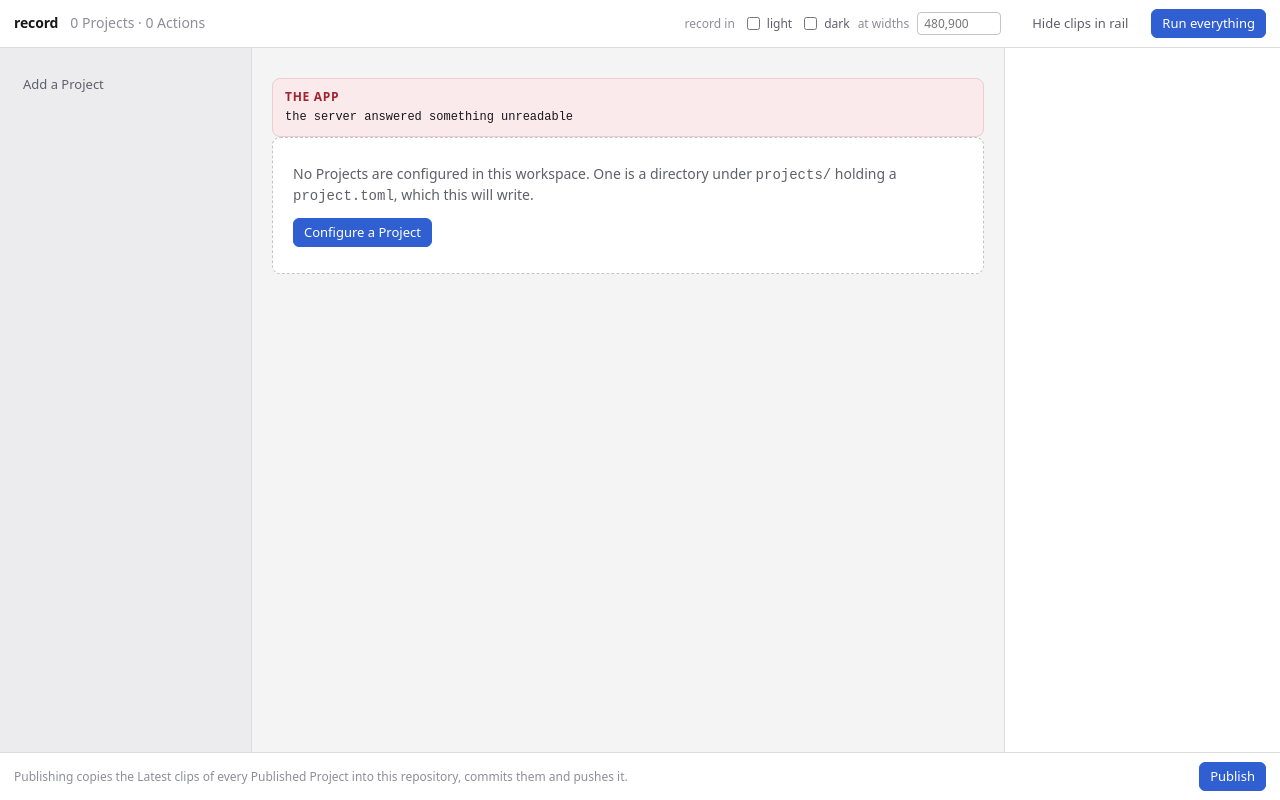
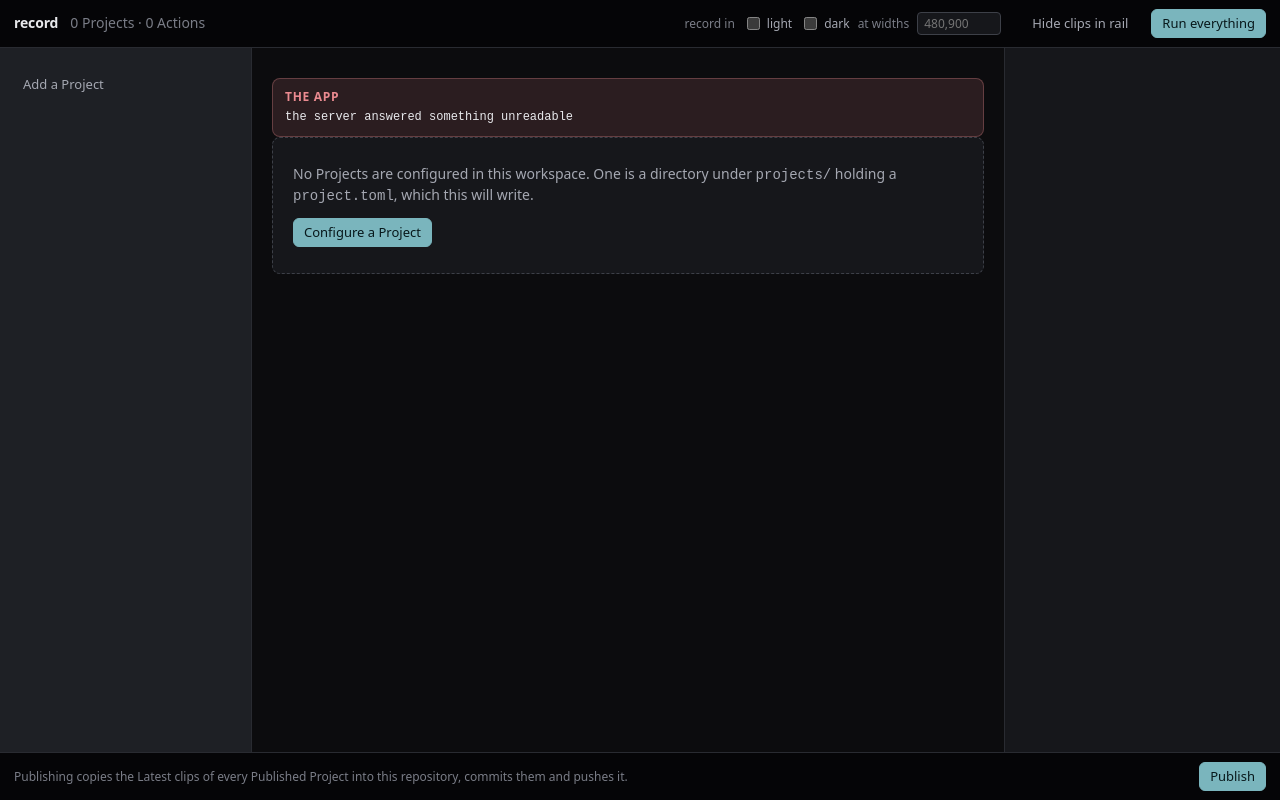
Before and after one commit to chrisJuresh/record, a website with bundled scripts: page apps/app/index.html in a window 1280 px wide. Built offline with nearby package versions, Linux system fonts and the light colour scheme; files whose address does not match are found by name.

Commit message:
The app is drawn in design.jpg's dark palette (#62)

```diff
--- a/apps/app/app.css
+++ b/apps/app/app.css
@@ -1,29 +1,68 @@
 /*
- * The app's appearance, in the direction chosen from the prototype sheet: a
- * rail of Projects and their Actions, one clip on the stage, and the width
- * beside it spent rather than left blank.
+ * The app's appearance: the layout chosen from the prototype sheet -- a rail of
+ * Projects and their Actions, one clip on the stage, and the width beside it
+ * spent rather than left blank -- drawn in the palette of
+ * spikes/prototype-sheets/design.jpg.
  *
- * The palette is the sheet's, kept whole. What was judged there was where
- * things sit, so moving them is a decision to reopen and colouring them is not.
+ * The two halves came from different places and are reopened separately. Where
+ * things sit was judged on the sheet, so moving them is still a decision to
+ * reopen. The colours are design.jpg's, taken as a direction and not as a
+ * specification: every surface it renders sits inside the bottom eight percent
+ * of the range, which is an undifferentiated slab that bands on a real display.
+ * So the ground, the hues and the order of the surfaces are its, and the size
+ * of the steps between them is not. What it never showed -- a failed Run, a
+ * Stale Action, a Parameter changed between Runs -- is derived here, holding
+ * the meanings the light palette gave them.
  */
 
 :root {
-  --page: #f4f4f5;
-  --panel: #ffffff;
-  --sunken: #ececee;
-  --line: #dcdce0;
-  --line-strong: #c3c3c9;
-  --ink: #18181b;
-  --ink-dim: #5f5f6a;
-  --ink-faint: #8e8e99;
-  --accent: #2f5fd0;
-  --accent-soft: #e5ecfb;
-  --trouble: #a3232d;
-  --trouble-soft: #fbeaec;
-  /* An Action gone Stale is not a failure, so it is not the colour of one. */
-  --caution: #8a5a00;
-  --caution-soft: #fdf3dc;
-  --caution-line: #eddcae;
+  /*
+   * Scrollbars, checkboxes and every <select> in the Parameters take their
+   * ground from this and from nothing below it. Without it a dark app draws a
+   * white dropdown in the middle of the column it is tuned from.
+   */
+  color-scheme: dark;
+
+  /*
+   * The frame the app is drawn in -- the topbar and the footbar -- which the
+   * render sets darker than anything they enclose. It is the one surface that
+   * is not a panel and not the page, and it is what makes the black band top
+   * and bottom rather than three greys in a row.
+   */
+  --bezel: #050507;
+  --page: #0c0c0e;
+  --panel: #16171b;
+  --sunken: #1e2025;
+  --line: #292b31;
+  --line-strong: #3d4048;
+  --ink: #e8e9ec;
+  --ink-dim: #a5a8b2;
+  --ink-faint: #7a7d87;
+  /*
+   * Teal, and light enough to be read as text: the accent says Published,
+   * chosen by hand, and recording as often as it fills anything. Where it does
+   * fill, it fills under dark letters -- a light fill on a dark ground is read
+   * the other way up from a saturated one on a white page.
+   */
+  --accent: #7ab5bd;
+  /*
+   * Washes, not tints. A pale panel is not available on this ground, so each
+   * soft pair is its colour at low alpha over whatever it happens to land on,
+   * and the line is the same colour held a little stronger.
+   */
+  --accent-soft: rgba(122, 181, 189, 0.2);
+  --accent-line: rgba(122, 181, 189, 0.34);
+  --trouble: #ea8a90;
+  --trouble-soft: rgba(234, 138, 144, 0.14);
+  --trouble-line: rgba(234, 138, 144, 0.3);
+  /*
+   * An Action gone Stale is not a failure, so it is not the colour of one.
+   * Amber against the red above it, and far enough round from it here that the
+   * two are told apart at a glance rather than by being put side by side.
+   */
+  --caution: #e2b46c;
+  --caution-soft: rgba(226, 180, 108, 0.14);
+  --caution-line: rgba(226, 180, 108, 0.32);
   --radius: 8px;
 }
 
@@ -82,7 +121,7 @@ body {
   gap: 12px;
   padding: 9px 14px;
   border-bottom: 1px solid var(--line);
-  background: var(--panel);
+  background: var(--bezel);
   flex: none;
 }
 
@@ -154,14 +193,21 @@ button.act:hover:not(:disabled) {
   background: var(--sunken);
 }
 
+/*
+ * The one filled button, and here it is filled light and lettered dark. On a
+ * white page a fill is the darkest thing in its row; on this one the fill is
+ * the lightest, and white letters on it would be the least legible pairing
+ * available rather than the most.
+ */
 button.act.primary {
   background: var(--accent);
   border-color: var(--accent);
-  color: #fff;
+  color: #08181b;
 }
 
 button.act.primary:hover:not(:disabled) {
-  background: #2a55bb;
+  background: #93c8d0;
+  border-color: #93c8d0;
 }
 
 button.act:disabled {
@@ -185,7 +231,7 @@ button.act.quiet {
 
 .pill.published {
   background: var(--accent-soft);
-  border-color: #c6d6f5;
+  border-color: var(--accent-line);
   color: var(--accent);
 }
 
@@ -266,7 +312,7 @@ h3 .pill {
 }
 
 .rail .action:hover {
-  background: #e3e3e6;
+  background: #26282e;
 }
 
 .rail .action.selected {
@@ -506,8 +552,15 @@ h3 .pill {
   color: var(--ink);
 }
 
+/*
+ * Black inside, deliberately, as it was against a white page -- a clip is
+ * judged against nothing rather than against the app. What changed is that the
+ * ground outside is now nearly black too, so a clip that opens on a dark frame
+ * has no edge of its own: the border is the only thing left saying where the
+ * recording stops and the stage starts, and it is drawn to be seen.
+ */
 .clip {
-  border: 1px solid var(--line-strong);
+  border: 1px solid #4b4e57;
   border-radius: var(--radius);
   background: #000;
   overflow: hidden;
@@ -624,20 +677,36 @@ h3 .pill {
   transform-origin: top left;
 }
 
+/*
+ * Held to light while everything around it is dark. What is inside is the
+ * Project's own page, and a Project that sets no background of its own would
+ * otherwise be tuned against a ground it will never be seen on. So the frame
+ * keeps the white the browser would have given it, and says as much to the
+ * page inside rather than only behind it.
+ */
 .preview-frame {
   display: block;
   width: 100%;
   height: 100%;
   border: 0;
-  background: var(--panel);
+  color-scheme: light;
+  background: #fff;
 }
 
 .preview-scrub {
   margin-top: 10px;
 }
 
+/*
+ * The one slider the accent did not reach: it takes the machine's own accent
+ * colour otherwise, which against a blue palette passed for the same idea and
+ * against this one does not. Every other range in the app is already tinted,
+ * and a Preview is scrubbed to judge a Parameter -- the control that does it
+ * should not be the only thing on screen wearing a different colour.
+ */
 .preview-scrub .scrub {
   width: 100%;
+  accent-color: var(--accent);
 }
 
 .preview-cost {
@@ -895,7 +964,7 @@ button.act.tiny:hover {
   gap: 12px;
   padding: 9px 14px;
   border-top: 1px solid var(--line);
-  background: var(--panel);
+  background: var(--bezel);
   flex: none;
   font-size: 12px;
 }
@@ -988,7 +1057,7 @@ button.act.tiny:hover {
 
 /* What came of it, which is the one thing on this page that already happened. */
 .published-as {
-  border: 1px solid #c6d6f5;
+  border: 1px solid var(--accent-line);
   border-radius: var(--radius);
   background: var(--accent-soft);
   color: var(--accent);
@@ -1011,7 +1080,7 @@ button.act.tiny:hover {
  */
 .progress {
   margin-top: 14px;
-  border: 1px solid #c6d6f5;
+  border: 1px solid var(--accent-line);
   border-radius: var(--radius);
   background: var(--accent-soft);
   padding: 9px 12px;
@@ -1034,7 +1103,7 @@ button.act.tiny:hover {
   height: 4px;
   margin-top: 6px;
   border-radius: 2px;
-  background: #c6d6f5;
+  background: var(--accent-line);
   overflow: hidden;
 }
 
@@ -1047,7 +1116,7 @@ button.act.tiny:hover {
 /* Why a Run failed, in the command's own words and never rephrased. */
 .trouble {
   margin-top: 14px;
-  border: 1px solid #eccdd1;
+  border: 1px solid var(--trouble-line);
   border-radius: var(--radius);
   background: var(--trouble-soft);
   padding: 9px 12px;
```
Also changed, not shown: 1 other file.
